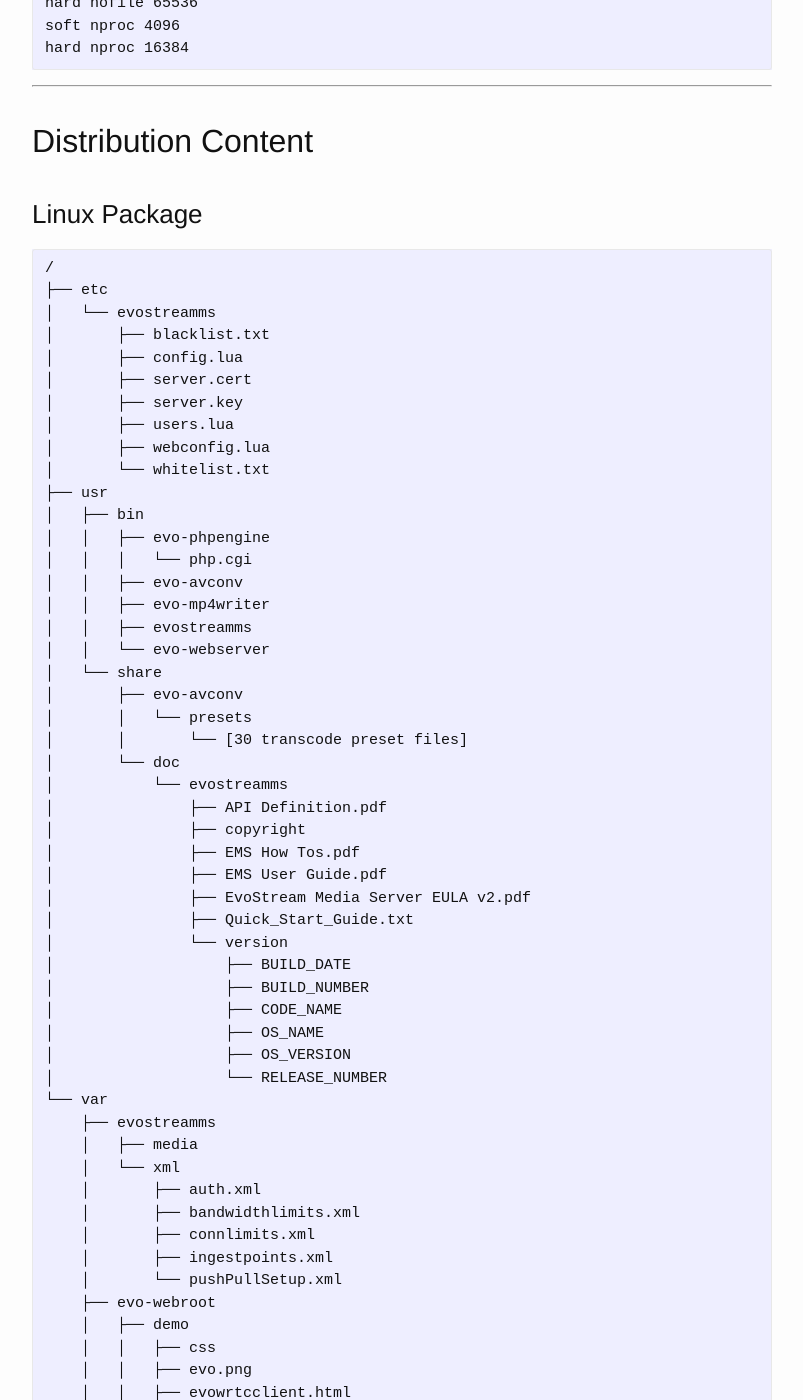
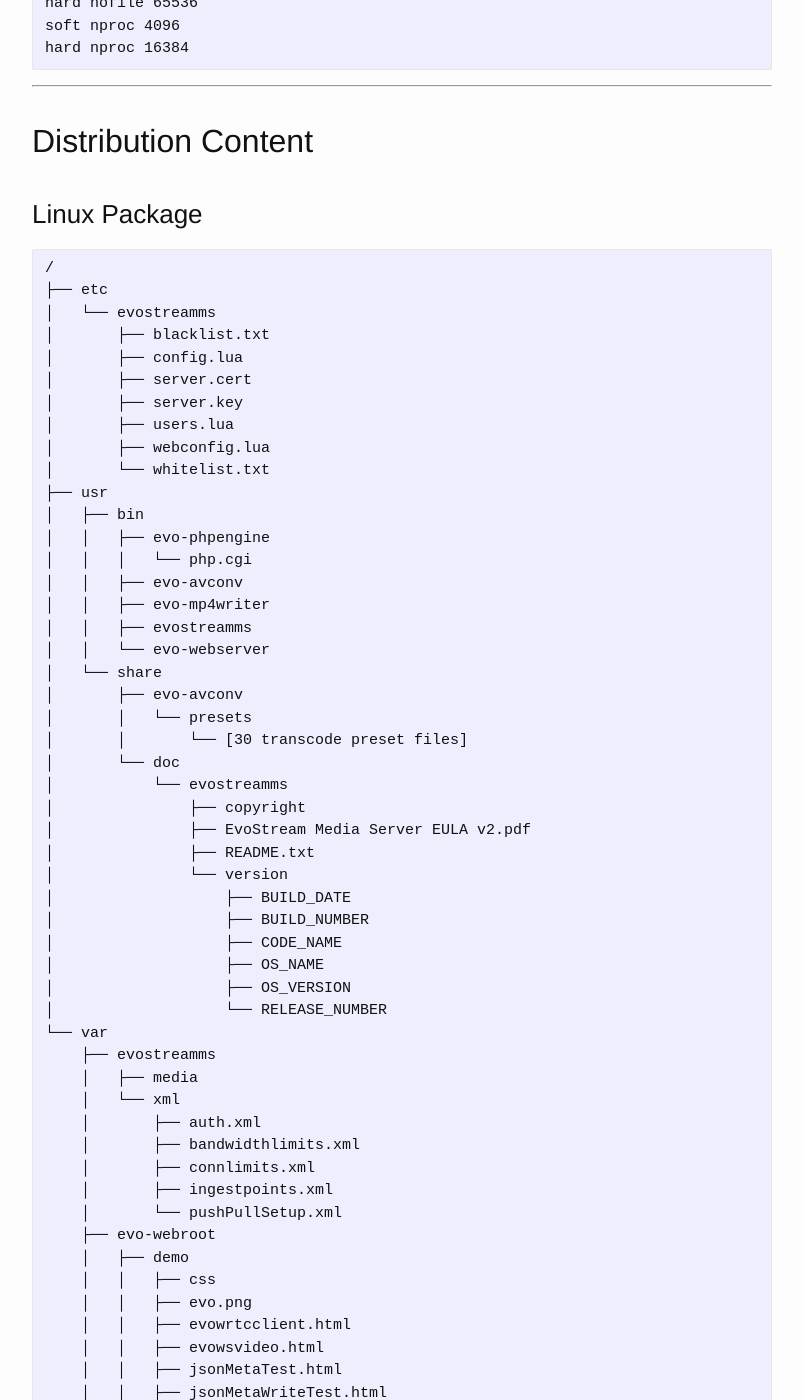
Before and after one commit to EvoStream/ems_user_guide, a Jekyll site: the page built from _posts/2016-01-01-installation.md, in a window 1280 px wide and 1400 px high, scrolled down 3627 px. Shown: the whole window, without its empty margins (238-1041 px from the left). Built offline with Jekyll 4.4.1, drawn with Linux system fonts in a browser that asks for light colours; some of the changed text lies outside the part shown.

Commit message:
Updated for 1.7.1
updated the following:
- distribution content
- remove documents in Files
- added evowebservices.log

````diff
--- a/_posts/2016-01-01-installation.md
+++ b/_posts/2016-01-01-installation.md
@@ -193,12 +193,9 @@ hard nproc 16384
 │       │       └── [30 transcode preset files]
 │       └── doc
 │           └── evostreamms
-│               ├── API Definition.pdf
 │               ├── copyright
-│               ├── EMS How Tos.pdf
-│               ├── EMS User Guide.pdf
 │               ├── EvoStream Media Server EULA v2.pdf
-│               ├── Quick_Start_Guide.txt
+│               ├── README.txt
 │               └── version
 │                   ├── BUILD_DATE
 │                   ├── BUILD_NUMBER
@@ -232,27 +229,29 @@ hard nproc 16384
     │   │   ├── phpacct
     │   │   ├── settings
     │   │   ├── swf
+    │   │   ├── evo.png
     │   │   ├── evostream_copyright.txt
     │   │   ├── index.php
     │   │   ├── install_license.php
     │   │   ├── license.txt
+    │   │   ├── loading.gif
     │   │   ├── navbar.php
+    │   │   ├── README.txt
     │   │   ├── README[Enable_Login_Authentication].txt
     │   │   └── style.css
     │   ├── evowebservices
     │   │   ├── config
     │   │   ├── core
     │   │   ├── plugins
-    │   │   ├── EMS_Web_Services_User_Guide.pdf
     │   │   ├── evostream_copyright.txt
-    │   │   └── evowebservices.php
+    │   │   ├── evowebservices.php
+    │   │   └── README.txt
     │   ├── clientaccesspolicy.xml
     │   └── crossdomaim.xml
     ├── log
     │   └── evostreamms
     └── run
-        ├── evostreamms
-        └── evostreamms.pid
+        └── evostreamms
 ```
 
 
@@ -287,20 +286,9 @@ hard nproc 16384
   ├── demo
   │   ├── base64.js
   │   └── emsdemo.html
-  ├── documents
-  │   ├── API Definition.pdf
-  │   ├── EMS How Tos.pdf
-  │   ├── EMS User Guide.pdf
-  │   ├── Evostream Media Server EULA v2.pdf
-  │   ├── Quick_Start_Guide.txt
-  │   └── ReadMe.txt
   ├── evo-avconv-presets
   │   └── [30 transcode preset files]
-  ├── logs
-  ├── media
-  ├── BUILD_DATE
-  ├── README.txt
-  └── evo-webroot
+  ├── evo-webroot
       ├── demo
       │   ├── css
       │   ├── evo.png
@@ -317,11 +305,14 @@ hard nproc 16384
       │   ├── phpacct
       │   ├── settings
       │   ├── swf
+      │   ├── evo.png
       │   ├── evostream_copyright.txt
       │   ├── index.php
       │   ├── install_license.php
+      │   ├── loading.gif
       │   ├── license.txt
       │   ├── navbar.php
+      │   ├── README.txt
       │   ├── README[Enable_Login_Authentication].txt
       │   └── style.css
       ├── evowebservices
@@ -333,6 +324,11 @@ hard nproc 16384
       │   └── evowebservices.php
       ├── clientaccesspolicy.xml
       └── crossdomain.xml
+  ├── logs
+  ├── media
+  ├── BUILD_DATE
+  ├── Evostream Media Server EULA v2.pdf
+  └── README.txt
 ```
 
 
@@ -357,38 +353,10 @@ C:\EvoStream
    ├── demo
    │   ├── base64.js
    │   └── emsdemo.html
-   ├── documents
-   │   ├── API Definition.pdf
-   │   ├── EMS How Tos.pdf
-   │   ├── EMS User Guide.pdf
-   │   ├── Evostream Media Server EULA v2.pdf
-   │   ├── Quick_Start_Guide.txt
-   │   └── ReadMe.txt
    ├── evo-avconv-presets
    │   └── [30 transcode preset files]
    ├── evo-phpengine
-   ├── logs
-   ├── media
-   ├── services
-   ├── emsTranscoder.bat
-   ├── evo-avconv.exe
-   ├── evo-mp4writer.exe
-   ├── evostreamms.exe
-   ├── evo-webserver.exe
-   ├── libgcrypt-20.dll
-   ├── libgmp-10.dll
-   ├── libgnutls-28.dll
-   ├── libgpg-error6-0.dll
-   ├── libhogweed-2-5.dll
-   ├── libiconv-2.dll
-   ├── libmicrohttpd-10.dll
-   ├── libiconv-2.dll
-   ├── libnettle-4-7.dll
-   ├── run_console_ems.bat
-   ├── tests.exe
-   ├── unins000.dat
-   ├── unins000.exe
-   └── evo-webroot
+   ├── evo-webroot
        ├── demo
        │   ├── css
        │   ├── evo.png
@@ -405,22 +373,48 @@ C:\EvoStream
        │   ├── phpacct
        │   ├── settings
        │   ├── swf
+	   │   ├── evo.png
        │   ├── evostream_copyright.txt
        │   ├── index.php
        │   ├── install_license.php
        │   ├── license.txt
+       │   ├── loading.gif
        │   ├── navbar.php
+       │   ├── README.txt
        │   ├── README[Enable_Login_Authentication].txt
        │   └── style.css
        ├── evowebservices
        │   ├── config
        │   ├── core
        │   ├── plugins
-       │   ├── EMS_Web_Services_User_Guide.pdf
        │   ├── evostream_copyright.txt
-       │   └── evowebservices.php
+       │   ├── evowebservices.php
+       │   └── README.txt
        ├── clientaccesspolicy.xml
        └── crossdomain.xml
+   ├── logs
+   ├── media
+   ├── services
+   ├── emsTranscoder.bat
+   ├── evo-avconv.exe
+   ├── evo-mp4writer.exe
+   ├── Evostream Media Server EULA v2.pdf
+   ├── evostreamms.exe
+   ├── evo-webserver.exe
+   ├── libgcrypt-20.dll
+   ├── libgmp-10.dll
+   ├── libgnutls-28.dll
+   ├── libgpg-error6-0.dll
+   ├── libhogweed-2-5.dll
+   ├── libiconv-2.dll
+   ├── libmicrohttpd-12.dll
+   ├── libnettle-4-7.dll
+   ├── README.txt
+   ├── run_console_ems.bat
+   ├── tests.exe
+   ├── unins000.dat
+   ├── unins000.exe
+   └── zlib1.dll
 ```
 
 ------
@@ -464,9 +458,6 @@ C:\EvoStream
 
 | File                               | Description                              |
 | ---------------------------------- | ---------------------------------------- |
-| EMS User Guide.pdf                 | This Document                            |
-| API Definition.pdf                 | Provides descriptions for all of the EMS's Runtime APIs and Event Notifications |
-| EMS How Tos.pdf                    | Provides example commands for performing basic tasks with the EMS |
 | EvoStream Media Server EULA v2.pdf | The End User License Agreement for the EMS |
 
 
````
Also changed, not shown: other parts of _posts/2016-01-01-installation.md (+1 -0 lines).
